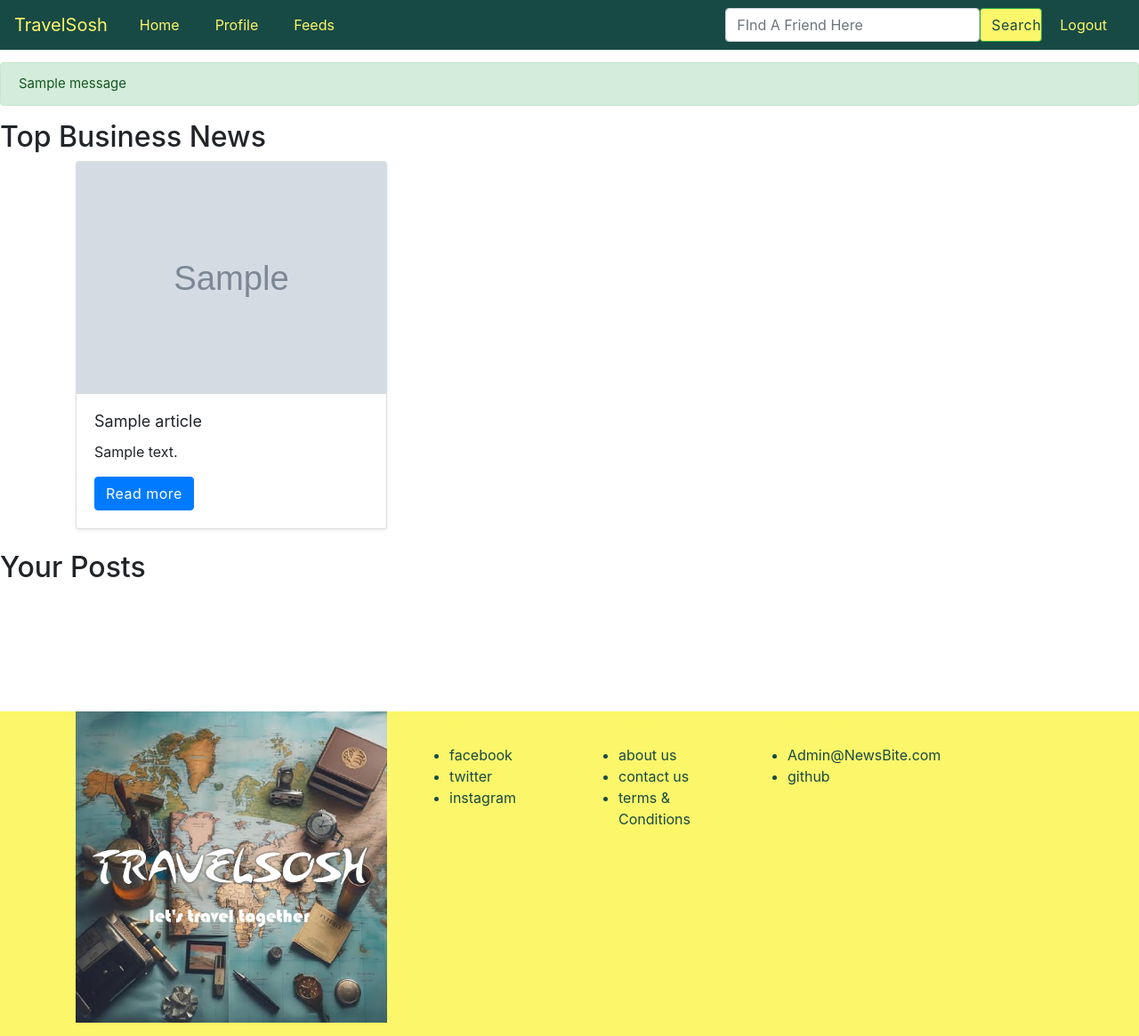
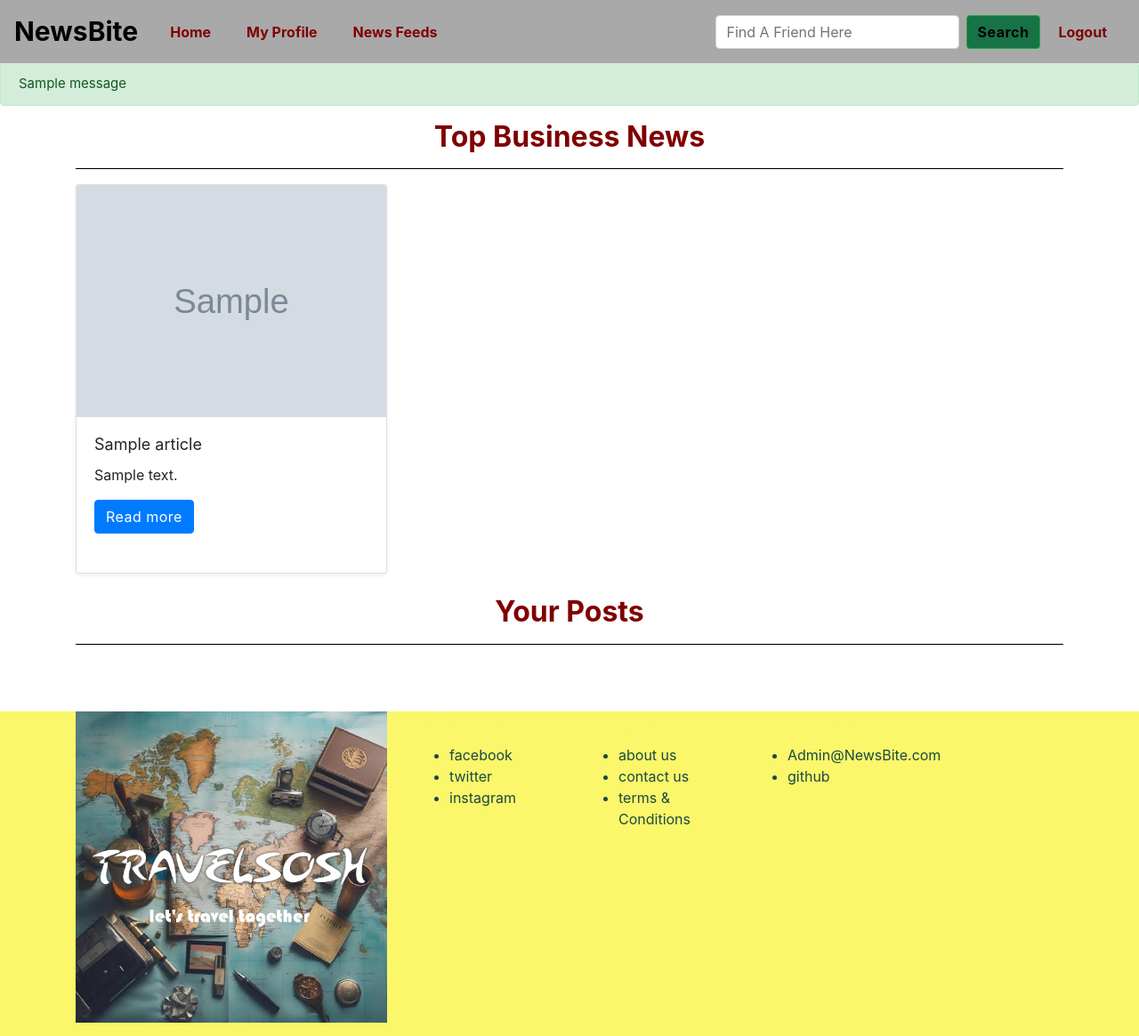
Before and after one commit to dvaishnavi8631/x23183209_NewsApp_CPP, a Django app: template Newsapp/NewsBite/templates/NewsBite/feed.html in a window 1280 px wide. Shown: the top 1165 px of the page at 89% size. Run offline with Django 4.2, Linux system fonts and the light colour scheme; data comes from the database, SQL or seed files in the repository; both versions use the stored data as it was after the commit; tables that the repository leaves empty hold one stand-in row (values such as "Sample post"); the template is opened without the code that fills it: values that come from a table or form of the project are taken from there, most other values are stand-ins (such as "Sample title", 1, 10 or a date in 2020); grey boxes marked "Sample" are stand-in pictures; one stand-in notice (Sample message) is shown; some libraries are stand-ins or nearby versions.

Commit message:
ui changes

```diff
--- a/Newsapp/NewsBite/templates/NewsBite/base2.html
+++ b/Newsapp/NewsBite/templates/NewsBite/base2.html
@@ -2,7 +2,7 @@
 <!DOCTYPE html>
 <html lang="en">
 <head>
-  <title>TravelSosh</title>
+  <title>NewsBite</title>
   <meta charset="utf-8">
   <meta name="viewport" content="width=device-width, initial-scale=1">
 
--- a/Newsapp/NewsBite/templates/NewsBite/base3.html
+++ b/Newsapp/NewsBite/templates/NewsBite/base3.html
@@ -2,7 +2,7 @@
 <!DOCTYPE html>
 <html lang="en">
 <head>
-  <title>TravelSosh</title>
+  <title>NewsBite</title>
   <meta charset="utf-8">
   <meta name="viewport" content="width=device-width, initial-scale=1">
 
@@ -26,8 +26,8 @@
 <body>
 
 
-    <nav class="navbar navbar-expand-lg navbar-light fixed-top" style="background-color: #184A45FF;color: #FCF66AFF">
-        <a class="navbar-brand" href="{% url 'welcome' %}" style="color: #FCF66AFF">TravelSosh</a>
+    <nav class="navbar navbar-expand-lg fixed-top" style="background-color: #a9a9a9 ; color: white">
+        <a class="navbar-brand" href="{% url 'welcome' %}" style="color: #000000 ; font-size: 30px; font-weight: bold;">NewsBite</a>
         <button class="navbar-toggler" type="button" data-toggle="collapse" data-target="#navbarSupportedContent" aria-controls="navbarSupportedContent" aria-expanded="false" aria-label="Toggle navigation">
           <span class="navbar-toggler-icon"></span>
         </button>
@@ -35,13 +35,13 @@
         <div class="collapse navbar-collapse" id="navbarSupportedContent">
           <ul class="navbar-nav mr-auto">
             <li class="nav-item active">
-              <a class="nav-link" href="{% url 'welcome' %}" style="color: #FCF66AFF">Home <span class="sr-only">(current)</span></a>
+              <a class="nav-link" href="{% url 'welcome' %}" style="color: #800000; font-weight: bold;">Home <span class="sr-only">(current)</span></a>
             </li>
             <li class="nav-item">
-              <a class="nav-link" href="{% url 'welcome' %}" style="color: #FCF66AFF">Profile</a>
+              <a class="nav-link" href="{% url 'welcome' %}" style="color: #800000; font-weight: bold;">My Profile</a>
             </li>
             <li class="nav-item">
-                <a class="nav-link" href="{% url 'feed' %}" style="color: #FCF66AFF">Feeds</a>
+                <a class="nav-link" href="{% url 'feed' %}" style="color: #800000; font-weight: bold;">News Feeds</a>
               </li>
 
               <li class="nav-item">
@@ -54,15 +54,18 @@
             </li>
           </ul>
 
-       <form action="{% url 'search' %}" class="d-flex" method="GET" style="align-content: right;">
-                    <input name="q" class="form-control me-2" type="search" placeholder="FInd A Friend Here" aria-label="Search">
-                    <button class="btn btn-outline-success" type="submit" style="color: #184A45FF; background-color: #FCF66AFF;">Search</button>
-                  </form>
+                   <form action="{% url 'search' %}" class="d-flex justify-content-end" method="GET">
+                    <div class="form-group mb-0 mr-2">
+                        <input name="q" class="form-control" type="search" placeholder="Find A Friend Here" aria-label="Search">
+                    </div>
+                    <button class="btn btn-outline-success" type="submit" style="background-color: #177245; color: #000000; font-weight: bold;">Search</button>
+                </form>
+
 
                   <ul class="navbar-nav ml-auto ml-md-0">
 
                     <li class="nav-item">
-                        <a class="nav-link" href="{%  url 'logout' %}" style="color: #FCF66AFF">Logout</a>
+                        <a class="nav-link" href="{%  url 'logout' %}" style="color: #800000;font-weight: bold;">Logout</a>
                       </li>
 
                 </ul>
--- a/Newsapp/NewsBite/templates/NewsBite/dashboard.html
+++ b/Newsapp/NewsBite/templates/NewsBite/dashboard.html
@@ -24,7 +24,7 @@
 <body>
 
 <div class="motech" style="padding-left: 450px; padding-top: 70px">
-	<h1>Welcome to Travellers' world</h1>
+	<h1>Hello! Lets get you updated!!!</h1>
 </div>
 
 
--- a/Newsapp/NewsBite/templates/NewsBite/feed.html
+++ b/Newsapp/NewsBite/templates/NewsBite/feed.html
@@ -26,13 +26,14 @@
         {% endif %}
 
         <!-- Display news articles -->
-        <h2>Top Business News</h2>
-        {% if news_articles %}
-            <div class="container">
-                <div class="row">
+        <div class="container">
+            <h2 class="text-center" style="color: #800000; font-weight: bold;">Top Business News</h2>
+            <hr class="border-bottom" style="border-color: black;"> <!-- Visible black line after the heading -->
+            <div class="row">
+                {% if news_articles %}
                     {% for article in news_articles %}
-                        <div class="col-md-4">
-                            <div class="card mb-4 shadow-sm">
+                        <div class="col-md-4 mb-4">
+                            <div class="card shadow-sm h-100">
                                 <img src="{{ article.urlToImage }}" class="card-img-top" alt="News Image">
                                 <div class="card-body">
                                     <h5 class="card-title">{{ article.title }}</h5>
@@ -42,33 +43,34 @@
                             </div>
                         </div>
                     {% endfor %}
-                </div>
+                {% else %}
+                    <p class="col-md-12 text-center">No news articles available at the moment.</p>
+                {% endif %}
             </div>
-        {% else %}
-            <p>No news articles available at the moment.</p>
-        {% endif %}
+        </div>
 
         <!-- Display existing posts -->
-        <h2>Your Posts</h2>
-        {% if post_all %}
-            <div class="container">
-                <div class="row">
+        <div class="container">
+            <h2 class="text-center" style="color: #800000; font-weight: bold;">Your Posts</h2>
+            <hr class="border-bottom" style="border-color: black;"> <!-- Visible black line after the heading -->
+            <div class="row">
+                {% if post_all %}
                     {% for post in post_all %}
                         {% for x in user.following_set.all %}
                             {% if post.user.username == x.following_user %}
-                                <div class="col-md-6">
-                                    <div class="card mb-4 shadow-sm">
+                                <div class="col-md-6 mb-4">
+                                    <div class="card shadow-sm h-100">
                                         <!-- Existing post content -->
                                     </div>
                                 </div>
                             {% endif %}
                         {% endfor %}
                     {% endfor %}
-                </div>
+                {% else %}
+                    <p class="col-md-12 text-center">No posts available at the moment.</p>
+                {% endif %}
             </div>
-        {% else %}
-            <p>No posts available at the moment.</p>
-        {% endif %}
+        </div>
     </div>
 </div>
 
```
Also changed, not shown: Newsapp/NewsBite/templates/NewsBite/registration_form.html (+22 -60 lines), Newsapp/db.sqlite3.
